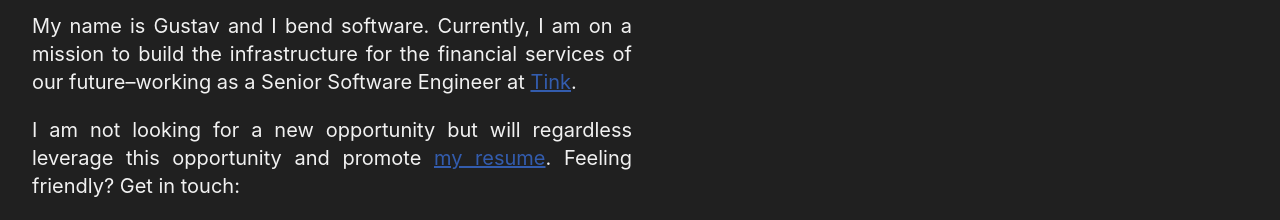
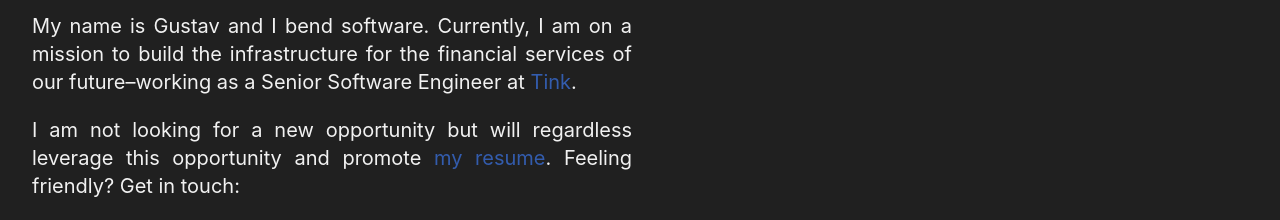
Before and after one commit to fredrikssongustav/gustavfredriksson, a React (Create React App) app: page / in a window 1280 px wide. Shown: the part 346-566 px from the top of the page. Built offline with nearby package versions, Linux system fonts and the light colour scheme.

Commit message:
refactor: use A component

```diff
--- a/src/components/Hello/atoms/ThisIsMe/ThisIsMe.tsx
+++ b/src/components/Hello/atoms/ThisIsMe/ThisIsMe.tsx
@@ -1,4 +1,5 @@
 import React from "react";
+import { CleanA } from "../../../atoms/CleanA/CleanA";
 
 export const ThisIsMe: React.FC = () => {
   return (
@@ -7,14 +8,14 @@ export const ThisIsMe: React.FC = () => {
         My name is Gustav and I bend software. Currently, I am on a mission to
         build the infrastructure for the financial services of our
         future–working as a Senior Software Engineer at{" "}
-        <a href="https://tink.com/">Tink</a>.
+        <CleanA href="https://tink.com/">Tink</CleanA>.
       </p>
       <p>
         I am not looking for a new opportunity but will regardless leverage this
         opportunity and promote{" "}
-        <a href="https://www.linkedin.com/in/gustav-fredriksson-98549313a">
+        <CleanA href="https://www.linkedin.com/in/gustav-fredriksson-98549313a">
           my resume
-        </a>
+        </CleanA>
         . Feeling friendly? Get in touch:
       </p>
     </div>
--- /dev/null
+++ b/src/components/atoms/CleanA/CleanA.tsx
@@ -0,0 +1,18 @@
+import styled from "styled-components";
+
+export const CleanA = styled.a`
+  color: #335cad;
+  text-decoration: none;
+
+  && {
+    &:hover {
+      color: #244079;
+      text-decoration: none;
+    }
+
+    &:visited,
+    &:active {
+      text-decoration: none;
+    }
+  }
+`;
```
